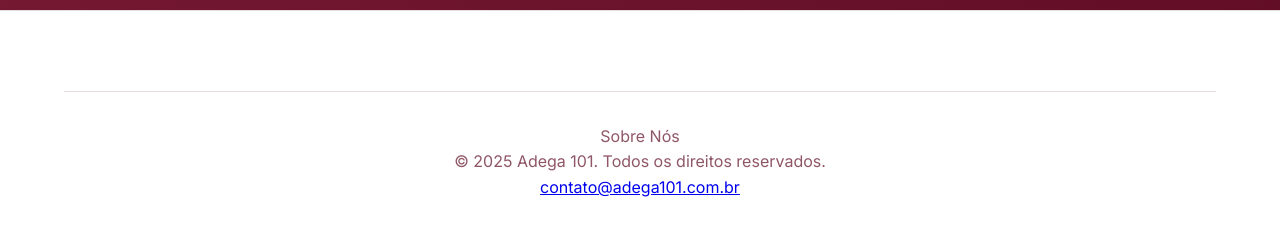
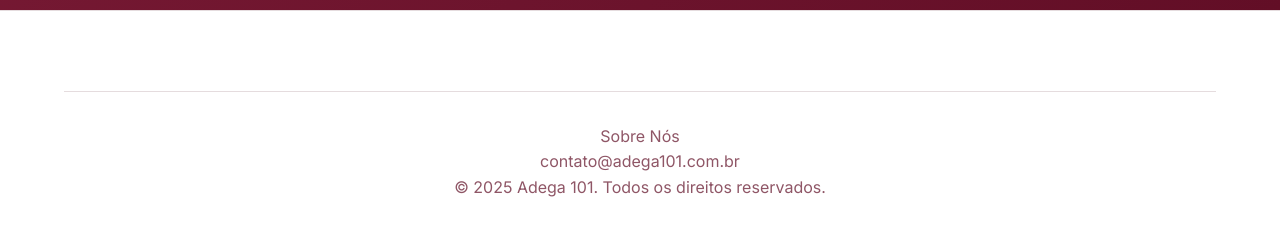
Before and after one commit to barrosleonardo/adega_estatico, a plain HTML site: page public/index.html in a window 1280 px wide. Shown: the part 5792-6028 px from the top of the page. Drawn offline with Linux system fonts and the light colour scheme.

Commit message:
Docs: Update text in index.html (user request)

```diff
--- a/public/index.html
+++ b/public/index.html
@@ -527,8 +527,8 @@
         <div class="container">
             <div class="footer-bottom">
                 <p><a href="/sobre.html" style="color: var(--muted-foreground); text-decoration: none;">Sobre Nós</a></p>
+                <p><a href="mailto:contato@adega101.com.br" style="color: var(--muted-foreground); text-decoration: none;">contato@adega101.com.br</a></p>
                 <p>© 2025 Adega 101. Todos os direitos reservados.</p>
-                <p><a href="mailto:contato@adega101.com.br">contato@adega101.com.br</a></p>
             </div>
         </div>
     </footer>
```
